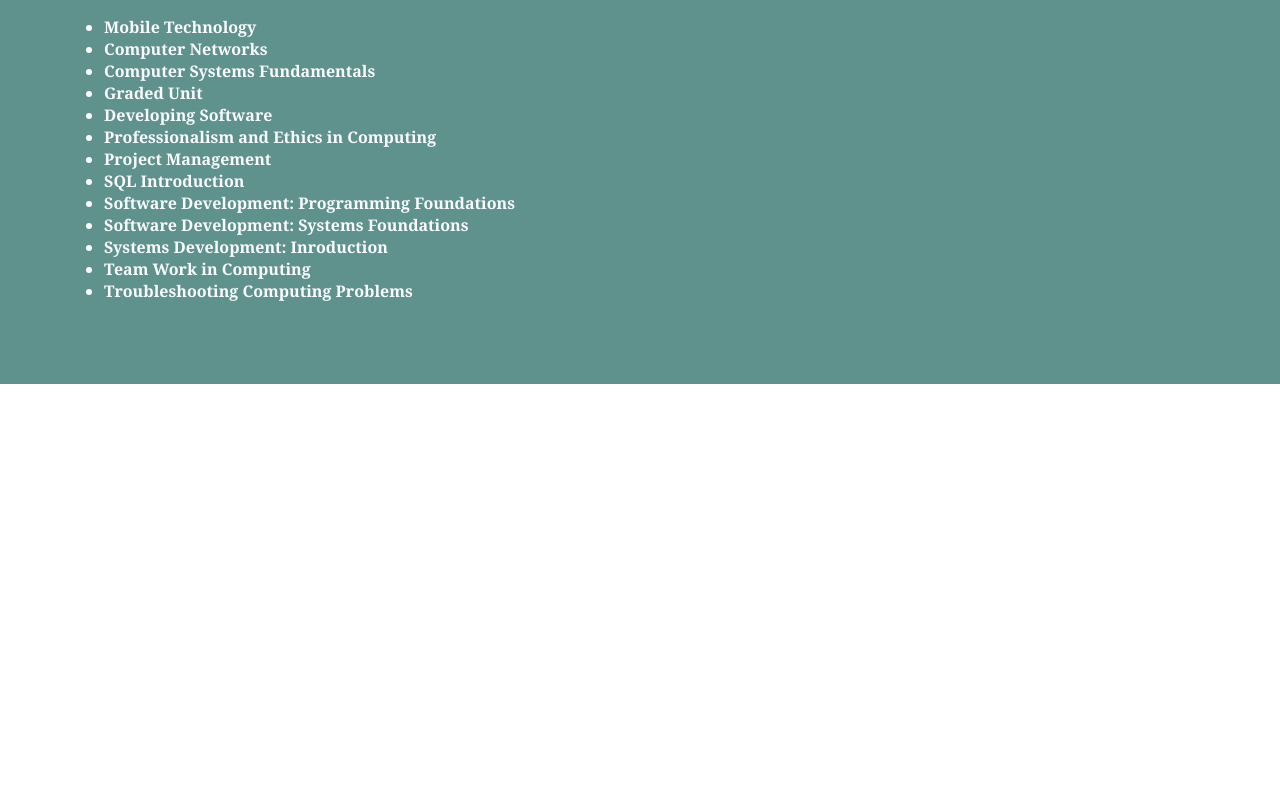
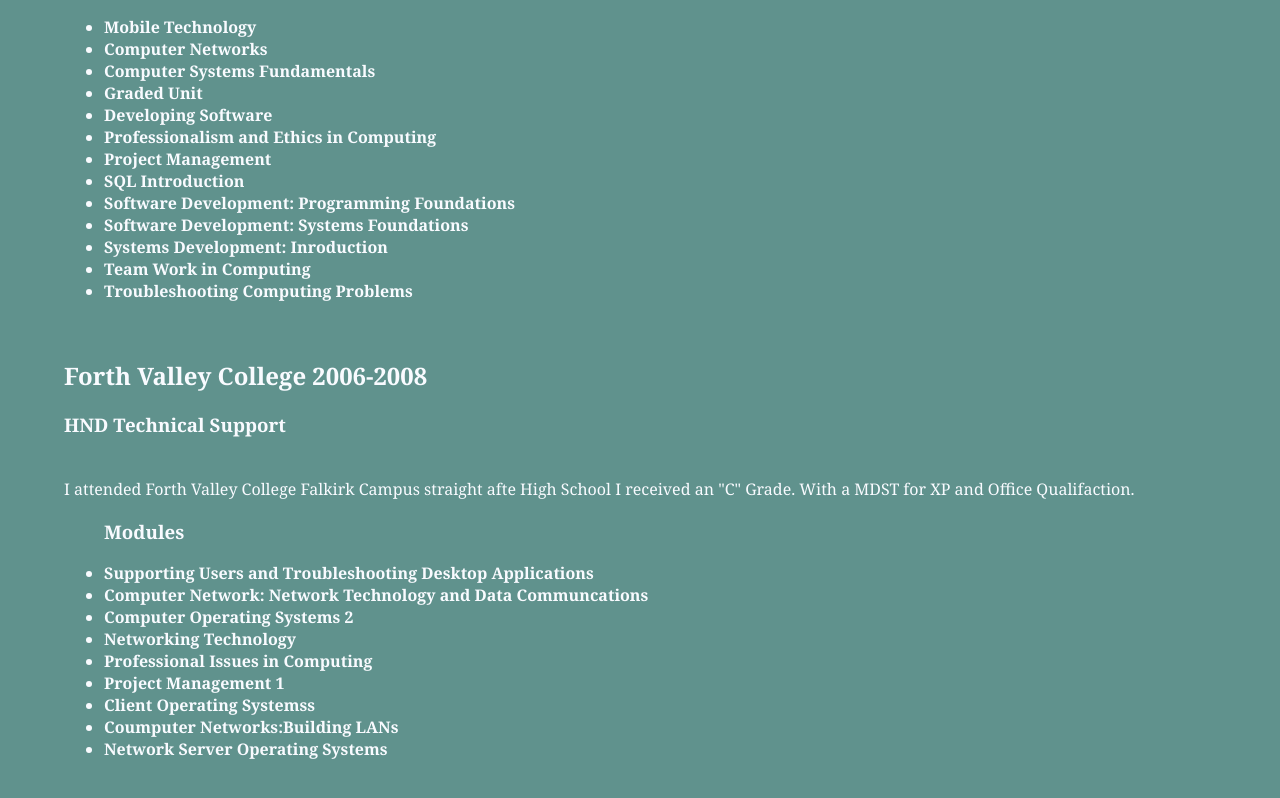
Before and after one commit to SRGibson89/srgibson.co.uk, a plain HTML site: page public_html/cv.html in a window 1280 px wide. Shown: the part 4672-5470 px from the top of the page. Before the commit the page ends 5056 px from the top, so only its background shows below. Drawn offline with Linux system fonts and the light colour scheme.

Commit message:
CV.html update
Added
-Education from Forth Valley

```diff
--- a/public_html/cv.html
+++ b/public_html/cv.html
@@ -148,7 +148,27 @@
                         </p>
                     </p>
 
-
+                        <br>
+                    <p>
+                        <h2>Forth Valley College 2006-2008</h2>
+                        <p class="centre">
+                        <h3>HND Technical Support</h3><br>
+                            <p>
+                            I attended Forth Valley College Falkirk Campus straight afte High School I received an "C" Grade. With a MDST for XP and Office Qualifaction.
+                            </p>
+                        <ul><h3>Modules</h3>
+                            <li><b>Supporting Users and Troubleshooting Desktop Applications</b></li>
+                            <li><b>Computer Network: Network Technology and Data Communcations</b></li>
+                            <li><b>Computer Operating Systems 2</b></li>
+                            <li><b>Networking Technology</b></li>
+                            <li><b>Professional Issues in Computing</b></li>
+                            <li><b>Project Management 1</b></li>
+                            <li><b>Client Operating Systemss</b></li>
+                            <li><b>Coumputer Networks:Building LANs</b></li>
+                            <li><b>Network Server Operating Systems</b></li>
+                        </ul>
+                        </p>
+                    </p>
 
                     </div>
 
```
